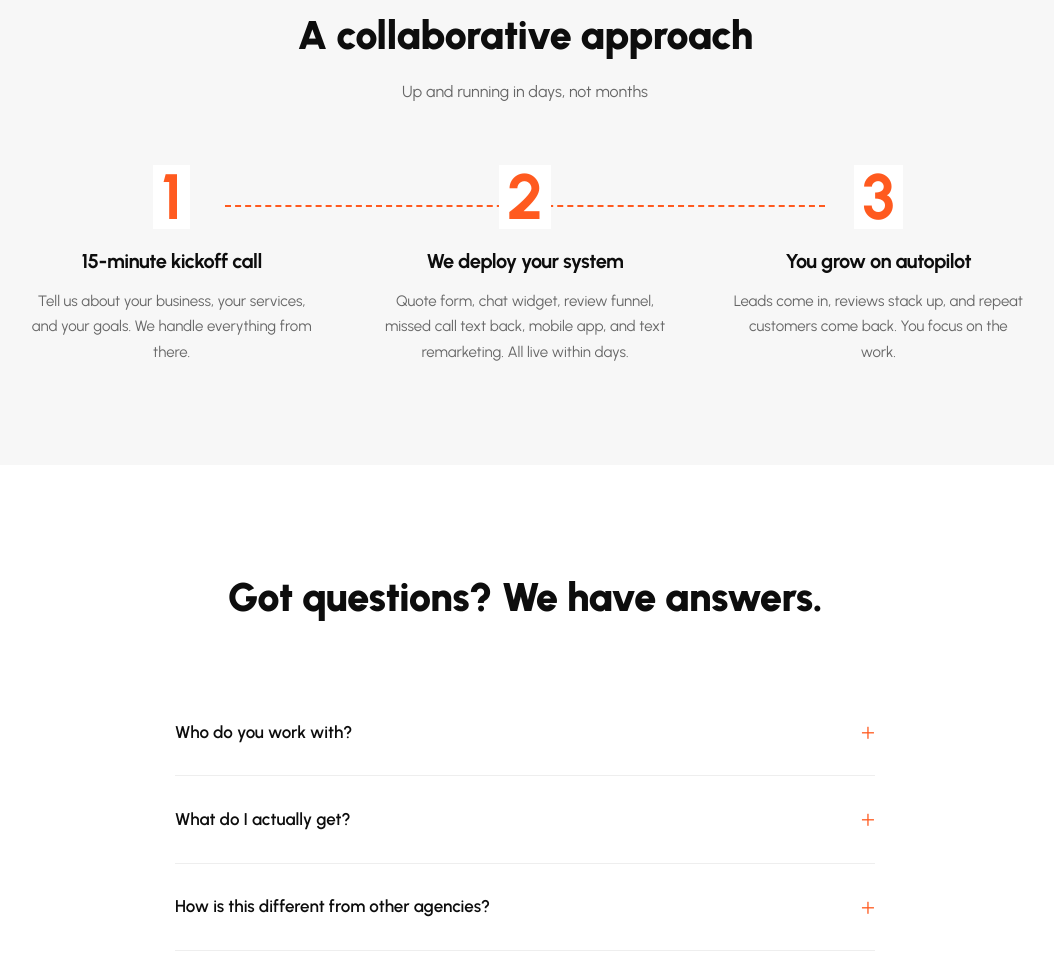
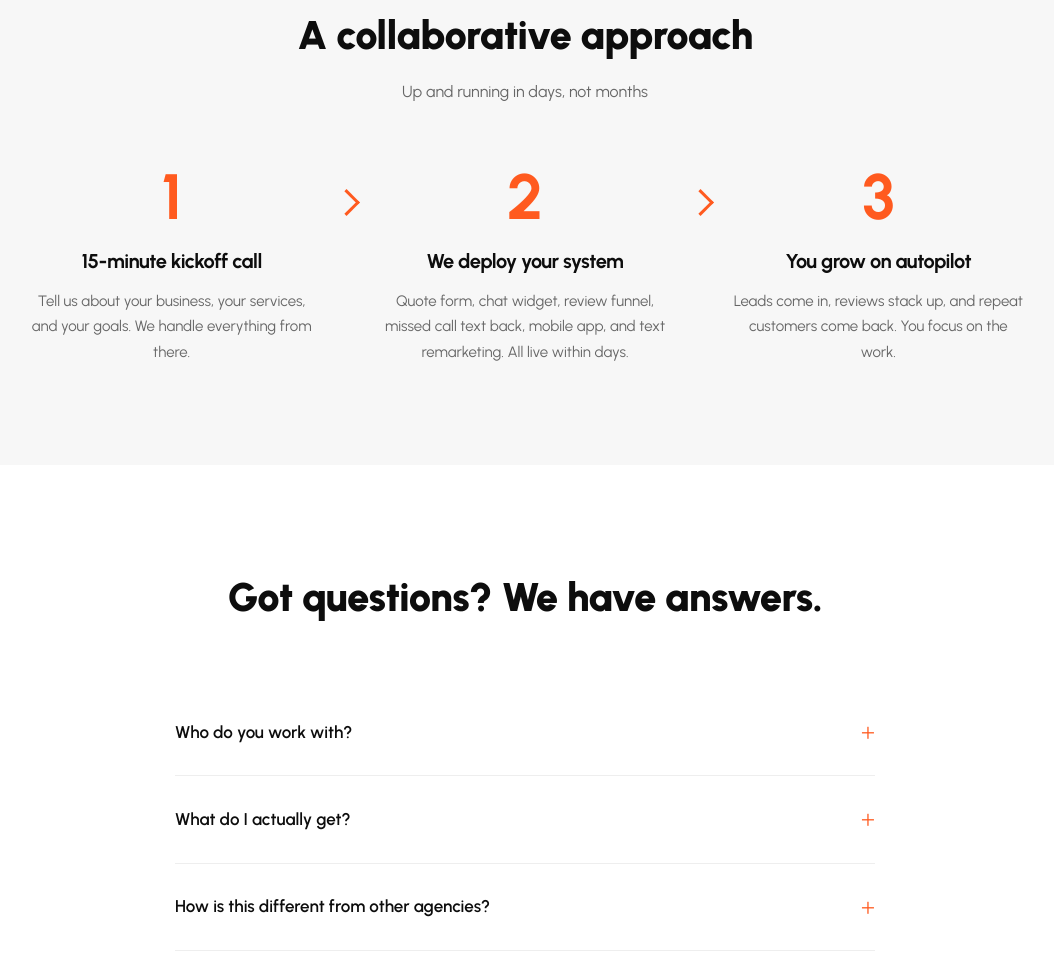
Before and after one commit to climbingthere/scalenational, a plain HTML site: page index.html in a window 1280 px wide. Shown: the part 6004-6969 px from the top of the page, without its empty margins (115-1169 px from the left). Drawn offline with nearby package versions, Linux system fonts and the light colour scheme.

Commit message:
Fix intake form URL, remove step boxes/line, add arrows between steps

```diff
--- a/index.html
+++ b/index.html
@@ -948,13 +948,7 @@ html {
         }
 
         .steps::before {
-            content: '';
-            position: absolute;
-            top: 40px;
-            left: 20%;
-            right: 20%;
-            height: 2px;
-            border-top: 2px dashed #FF5A1F;
+            display: none;
         }
 
         .step {
@@ -970,11 +964,18 @@ html {
             color: #FF5A1F;
             line-height: 1;
             margin-bottom: 16px;
-            position: relative;
-            z-index: 2;
-            background: #ffffff;
-            display: inline-block;
-            padding: 0 8px;
+        }
+
+        .step:not(:last-child)::after {
+            content: '';
+            position: absolute;
+            top: 28px;
+            right: -38px;
+            width: 16px;
+            height: 16px;
+            border-top: 3px solid #FF5A1F;
+            border-right: 3px solid #FF5A1F;
+            transform: rotate(45deg);
         }
 
         .step h3 {
@@ -1311,6 +1312,10 @@ html {
             }
 
             .steps::before {
+                display: none;
+            }
+
+            .step:not(:last-child)::after {
                 display: none;
             }
 
```
Also changed, not shown: intake.html (+1 -1 lines).
